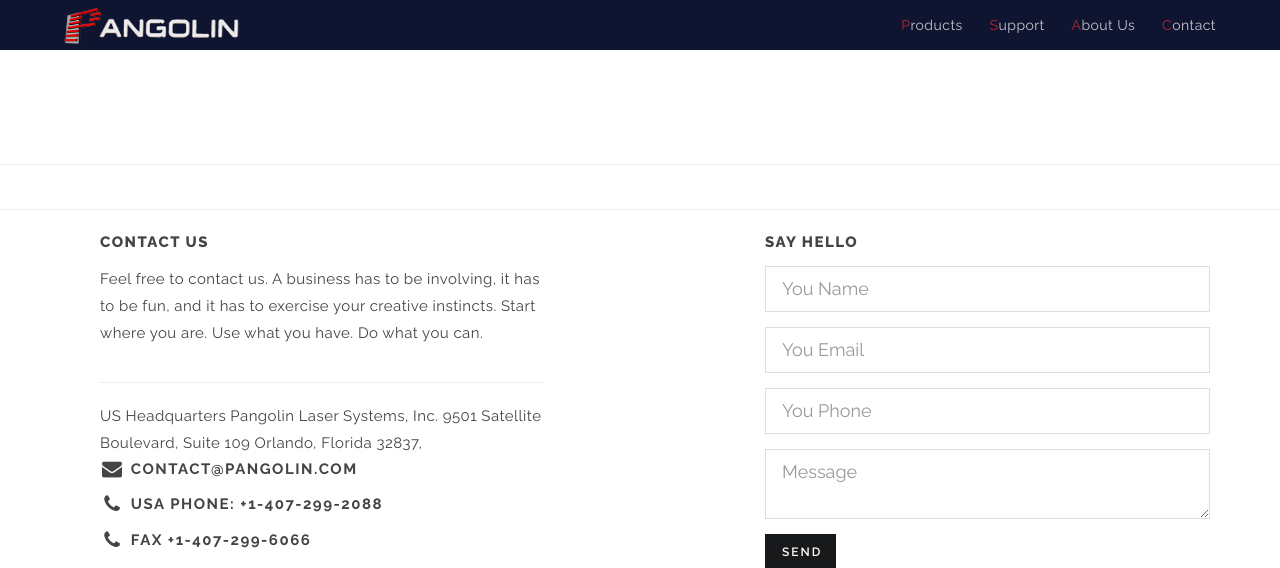
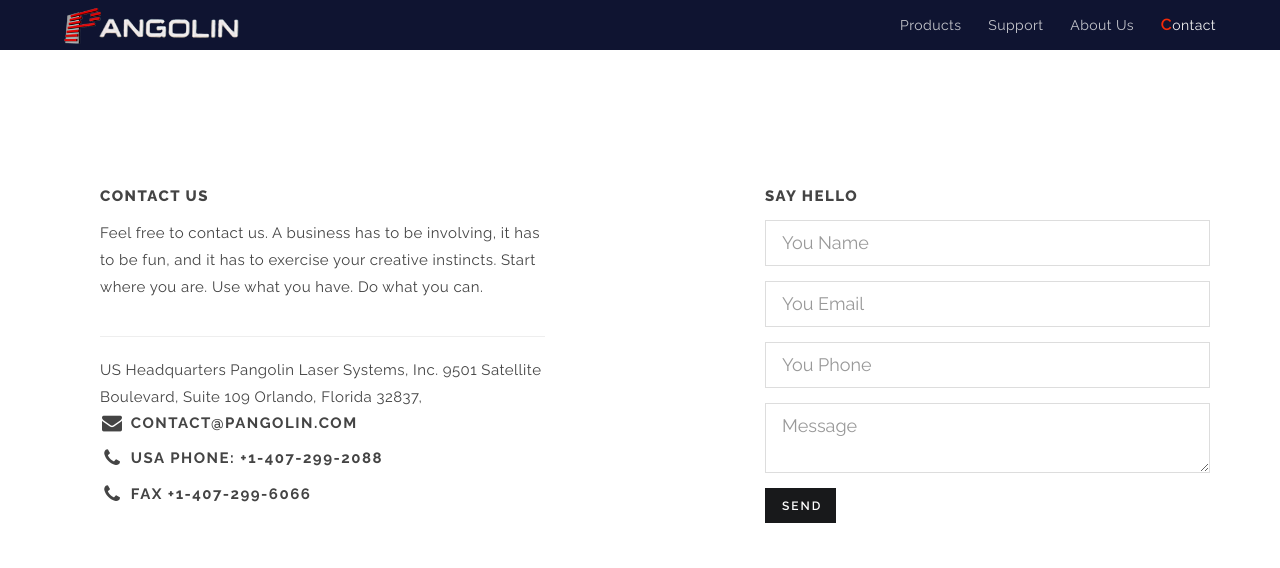
Before and after one commit to skylifewww/pangolin-fog, a Django app: page /contact/ in a window 1280 px wide. Shown: the top 568 px of the page. Run offline with Django 3.2, Linux system fonts and the light colour scheme; data that the repository does not hold is empty; some libraries are stand-ins or nearby versions.

Commit message:
cjkjrmenu

```diff
--- a/pangolinfog/views.py
+++ b/pangolinfog/views.py
@@ -71,6 +71,7 @@
 
 
 	args['news'] = news
+	args['menu'] = "news"
 	args['slides'] = slides
 	args['background_image'] = background_image
 
@@ -86,6 +87,7 @@
 
 
 	args['news'] = news
+	args['menu'] = "about"
 	args['slides'] = slides
 	args['background_image'] = background_image
 
@@ -97,6 +99,7 @@
 def contact(request):
 
 	args = {}
+	args['menu'] = "contact"
 	categories_main_menu = Category.objects.filter(published_in_menu=1).order_by('ordering')
 	args['categories_main_menu'] = categories_main_menu
 
--- a/product/views.py
+++ b/product/views.py
@@ -32,6 +32,7 @@
     products = Product.objects.all().order_by('ordering')
 
     args['products'] = products
+    args['menu'] = "products"
 
     return render_to_response("products_all.html", args)
 
@@ -145,6 +146,7 @@
     # supports = Support.objects.filter(product_category__in=current_category.get_descendants(include_self=True))
     # args['current_category'] = current_category
     args['supports'] = supports
+    args['menu'] = "supports"
 
 
     return render_to_response("support.html", args)
--- a/static/pangolinfog/auto-hiding-navigation/css/style.css
+++ b/static/pangolinfog/auto-hiding-navigation/css/style.css
@@ -21,7 +21,8 @@
 }
 
 a {
-  color: #8F3985;
+  color: #ECF0F1;
+  opacity: 1;
   text-decoration: none;
 }
 
@@ -547,10 +548,13 @@
 }
 
 .colortext {
-     color: #d62e2e; /* Красный цвет выделения */
+     color: #f32a08; /* Красный цвет выделения */
+     font-size: 1.6rem;
+     font-weight: 600;
 }
 .cd-primary-nav > ul a:hover, .cd-primary-nav > ul a.active {
-  color: #8F3985;
+  color: #ECF0F1;
+  opacity: 1;
 }
 @media only screen and (min-width: 1024px) {
   .cd-primary-nav {
@@ -903,7 +907,8 @@
 }
 
 a {
-  color: #7e4d7e;
+  color: #ECF0F1;
+  opacity: 1;
   text-decoration: none;
 }
 
--- a/static/pangolinfog/css/universal.css
+++ b/static/pangolinfog/css/universal.css
@@ -455,7 +455,7 @@
 
 
 .overlay-white {
-  background: rgba(255, 255, 255, 0.8); }
+  background: rgba(255, 255, 255, 0.3); }
 
 .overlay, .overlay-gray, .overlay-white {
   width: 100%;
@@ -1277,12 +1277,12 @@
 
 .intro .intro-body .brand-heading {
   font-size: 40px;
-  font-weight: 800;
+  font-weight: 600;
   letter-spacing: -2px;
   margin: 0 0 5px; }
 .intro h1 {
   font-size: 60px;
-  font-weight: 900;
+  font-weight: 700;
   line-height: 80px; }
   .intro h1.classic {
     font-size: 100px;
@@ -1424,7 +1424,7 @@
 
 /* Subscribe form */
 #subscribe {
-  color: #bfbaba !important;
+  color: #4c4343 !important;
   text-shadow: none; }
   #subscribe a {
     color: #333 !important; }
--- a/templates/about.html
+++ b/templates/about.html
@@ -51,7 +51,7 @@
 
     <!-- Subscribe Section-->
     <section id="subscribe" class="section-small bg-img5 text-center">
-      <div class="overlay-blue"></div>
+      <div class="overlay-white"></div>
       <div class="container">
         <div class="row">
           <div class="col-md-8 col-sm-offset-2">
--- a/templates/contact.html
+++ b/templates/contact.html
@@ -12,7 +12,7 @@
 <!-- Contact Section-->
     <section id="contact">
 
-    <div class="small-header bg-white"></div>
+    {# <div class="small-header bg-white"></div> #}
 
       <div class="container">
       <div class="container">
--- a/templates/index.html
+++ b/templates/index.html
@@ -30,6 +30,8 @@
 </head>
   <body id="page-top" data-spy="scroll" data-target=".navbar-fixed-top" class="top">
 
+
+
     <header class="cd-auto-hide-header">
 
 
@@ -48,21 +50,54 @@
 
     <ul id="cd-navigation">
 
-      <li><a href="/products/products_all/"><span class="colortext">P</span>roducts</a></li>
+    {% if menu == 'products' %}
+
+      <li><a href="/products/products_all/" style="opacity:1"><span class="colortext">P</span>roducts</a></li>
+
+    {% else %}
+
+      <li><a href="/products/products_all/">Products</a></li>
+
+    {% endif %}
+
+
+     {% if menu == 'supports' %}
+
+      <li><a href="#" style="opacity:1"><span class="colortext">S</span>upport</a></li>
+
+    {% else %}
+
+      <li><a href="#">Support</a></li>
+
+    {% endif %}
+
+     {% if menu == 'about' %}
+
+      <li><a href="/about/" style="opacity:1"><span class="colortext">A</span>bout Us</a></li>
+
+    {% else %}
+
+      <li><a href="/about/">About Us</a></li>
+
+    {% endif %}
+
+     {% if menu == 'contact' %}
+
+      <li><a href="/contact/" style="opacity:1"><span class="colortext">C</span>ontact</a></li>
+
+    {% else %}
+
+      <li><a href="/contact/">Contact</a></li>
+
+    {% endif %}
 
       {# <li><a href="/products/smokemachines/"><span class="colortext">S</span>moke Machines</a></li> #}
 
       {# <li><a href="/products/fluids/"><span class="colortext">F</span>luids</a></li> #}
 
-      <li><a href="#"><span class="colortext">S</span>upport</a></li>
-      <!-- <li><a href="/support/supports/">Support</a></li> -->
+      {# <li><a href="/news/"><span class="colortext">N</span>ews</a></li> #}
 
 
-      <!-- <li><a href="/news/">About Us</a></li> -->
-      <li><a href="/about/"><span class="colortext">A</span>bout Us</a></li>
-      {# <li><a href="/news/"><span class="colortext">N</span>ews</a></li> #}
-
-      <li><a href="/contact/"><span class="colortext">C</span>ontact</a></li>
 
        <!-- <li><a href="#" class="dropdown-toggle"><i class="fa fa-shopping-cart fa-lg"></i><span class="badge">3</span><span class="caret"></span></a> -->
               <!-- <ul class="dropdown-menu"> -->
```
Also changed, not shown: static/pangolinfog/img/laser_17.jpg, static/pangolinfog/img/laser_171.jpg (added), static/pangolinfog/img/laser_172.jpg (added).
